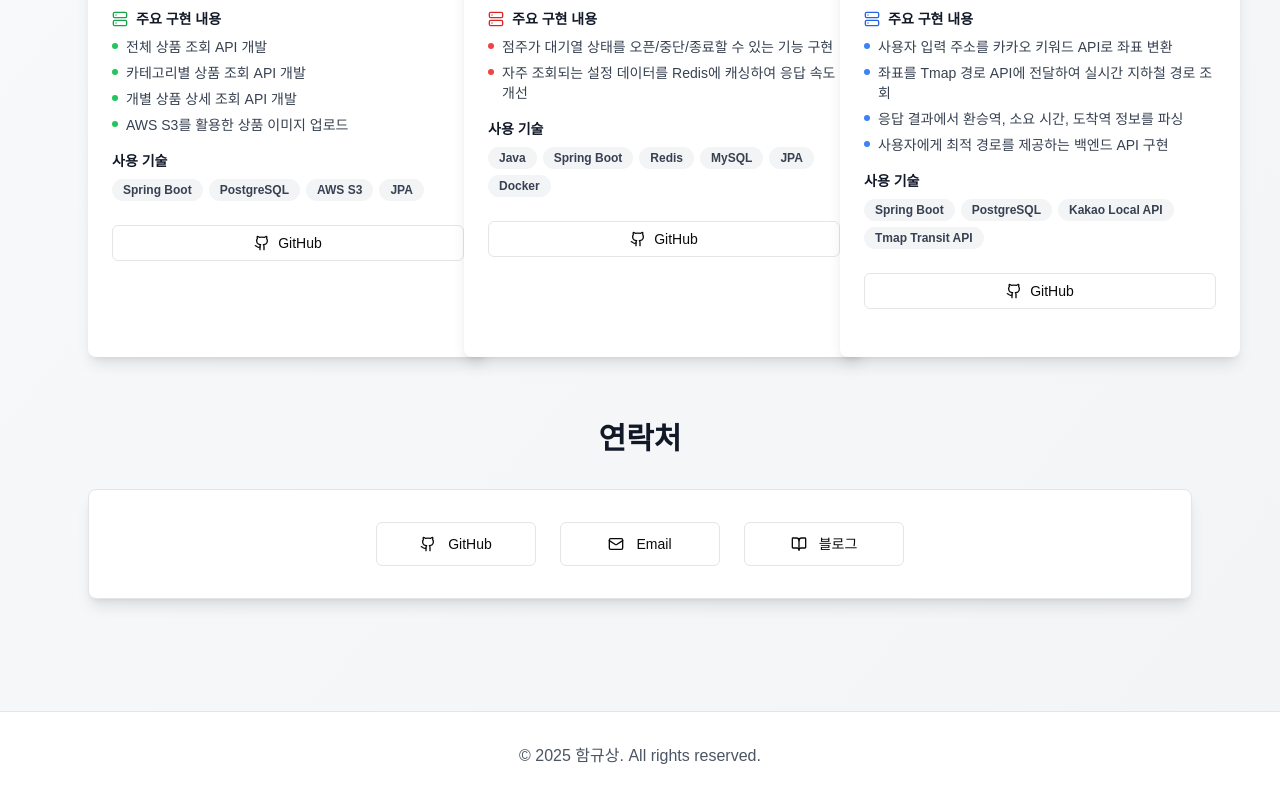
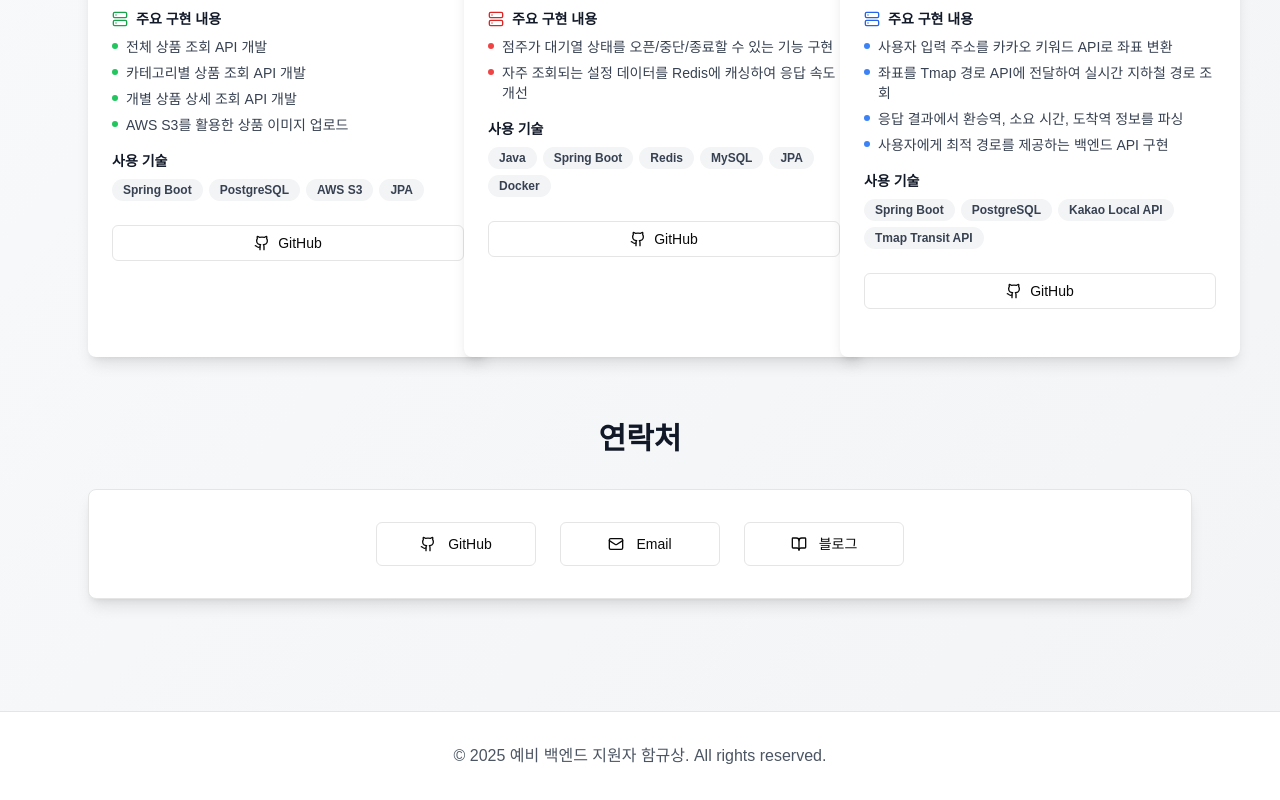
Before and after one commit to ebzm00/portfolio_card, a Next.js app: page / in a window 1280 px wide. Shown: the part 792-1592 px from the top of the page. Built offline with nearby package versions, Linux system fonts and the light colour scheme.

Commit message:
footer 내용 수정

```diff
--- a/app/page.tsx
+++ b/app/page.tsx
@@ -331,7 +331,7 @@ export default function Portfolio() {
       {/* Footer */}
       <footer className="bg-white border-t mt-16">
         <div className="max-w-6xl mx-auto px-6 py-8">
-          <p className="text-center text-gray-600">© 2025 함규상. All rights reserved.</p>
+          <p className="text-center text-gray-600">© 2025 예비 백엔드 지원자 함규상. All rights reserved.</p>
         </div>
       </footer>
     </div>
```
